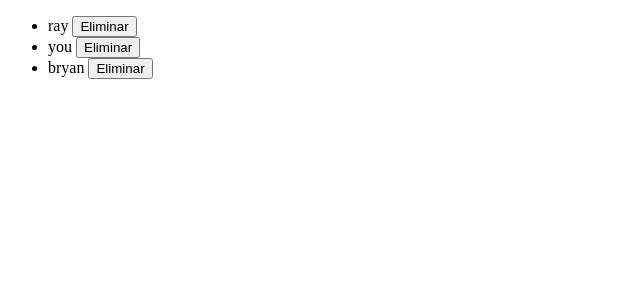
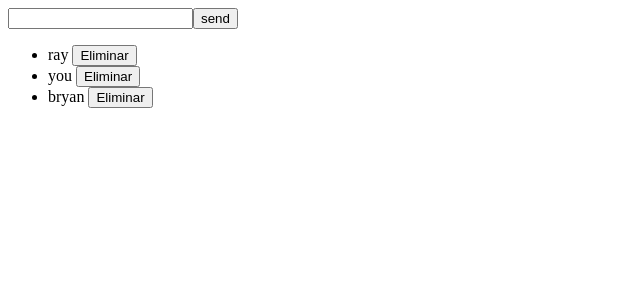
Before and after one commit to MAURI-PROGRAM/ANGULAR, an Angular app: page / in a window 1280 px wide. Shown: the top 300 px of the page, without its empty margins (0-640 px from the left). Built offline with nearby package versions, Linux system fonts and the light colour scheme.

Commit message:
mini CRUD

```diff
--- a/src/app/app.component.html
+++ b/src/app/app.component.html
@@ -1,3 +1,10 @@
+<form (submit)="addUser(newUser)">
+  <input type="text" #newUser>
+  <button>
+    send
+  </button>
+</form>
+
 <ul>
   <li *ngFor = "let user of users">
       {{user}}
--- a/src/app/app.component.ts
+++ b/src/app/app.component.ts
@@ -8,14 +8,18 @@ import { Component } from '@angular/core';
 export class AppComponent {
   users:string[] =['ray','you','bryan'];
 
-  sayHello(name:string){
-    alert("Hello"+name);
+  addUser(name){
+    this.users.push(name.value);
+    name.value='';
+    name.focus();
+    return false
   }
+
   deleteUser(user){
-    alert(user);
     for(let i =0; i<this.users.length;i++){
       if(user == this.users[i]){
         this.users.splice(i,1);
+        break;
       }
     }
 
```
